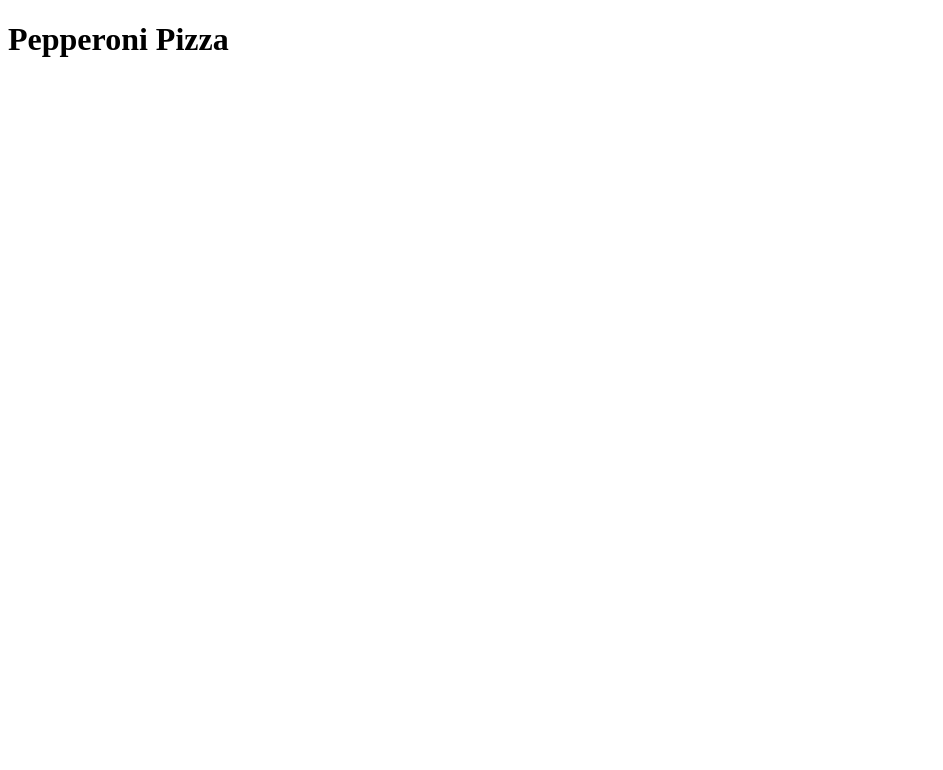
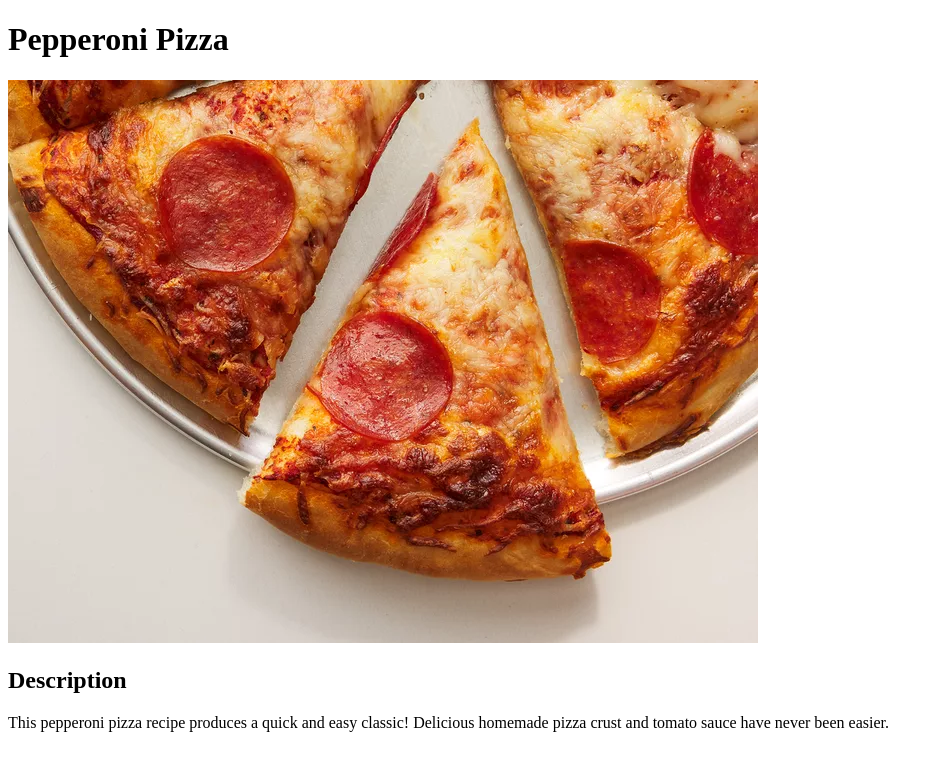
Before and after one commit to ici2718281/odin-recipes, a plain HTML site: page recipes/pepperoni-pizza.html in a window 1280 px wide. Shown: the whole page, without its empty margins (0-943 px from the left). Drawn offline with Linux system fonts and the light colour scheme.

Commit message:
add image and description paragraph

```diff
--- a/recipes/pepperoni-pizza.html
+++ b/recipes/pepperoni-pizza.html
@@ -6,5 +6,9 @@
   </head>
   <body>
     <h1>Pepperoni Pizza</h1>
+    <img src='../images/pepperoni-slices.webp' alt='Pepperoni slices'>
+    <h2>Description</h2>
+    <p>This pepperoni pizza recipe produces a quick and easy classic!
+    Delicious homemade pizza crust and tomato sauce have never been easier.</p>
   </body>
 </html>
```
Also changed, not shown: index.html (+1 -1 lines), images/pepperoni-slices.webp (added).
